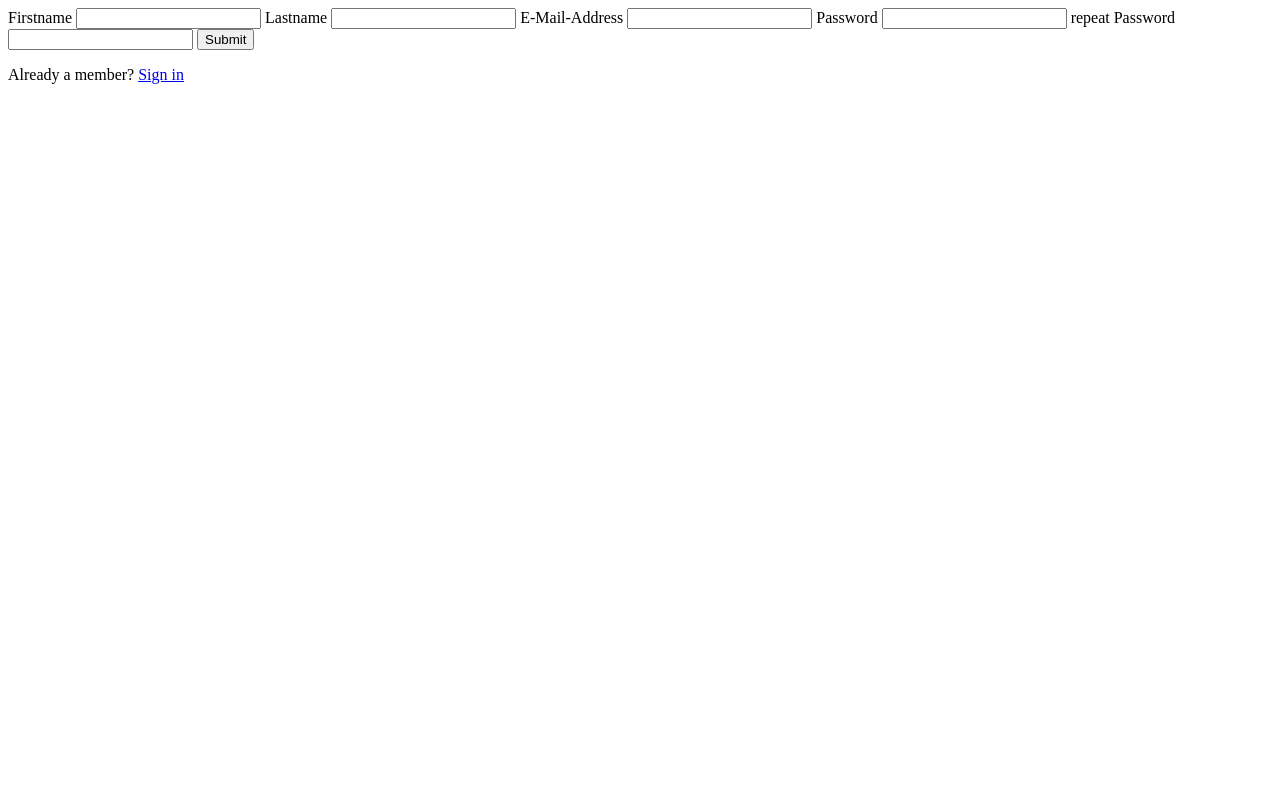
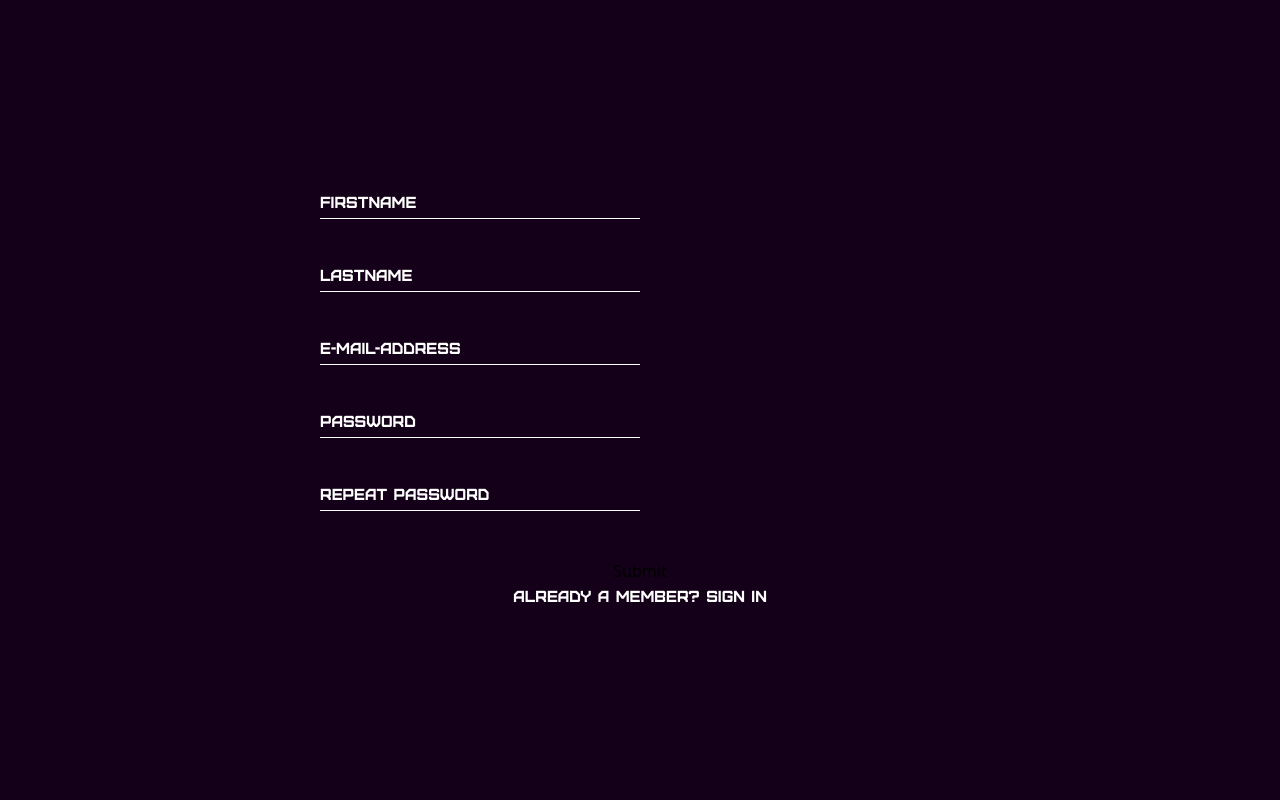
Before and after one commit to JonTron23/Binary, a PHP site: page /register.php in a window 1280 px wide. Run offline with PHP 8.4, Linux system fonts and the light colour scheme; some libraries are stand-ins or nearby versions.

Commit message:
registration implementation and design
without database

```diff
--- a/files/css/style.css
+++ b/files/css/style.css
@@ -178,21 +178,35 @@ label a {
     text-decoration: none;
     cursor: pointer;
   }
-  .login_input_box {
+  .login_input_box,
+  .register_input_box {
     position: relative;
   }
-  .login_input {
+  .register_input_box {
+      margin-bottom: 3rem;
+  }
+  .register_label {
+      left: 0;
+  }
+  .register_input {
+      width: 50%;
+  }
+  .login_input,
+  .register_input {
     border-bottom: white 1px solid;
     background: none;
     color: white;
   }
-  .login_label {
+  .login_label,
+  .register_label {
       position: absolute;
       margin: 0 !important;
       top: -20%;
   }
   .login_input:focus ~ label,
-  .login_input:valid ~ label
+  .login_input:valid ~ label,
+  .register_input:focus ~ label,
+  .register_input:valid ~ label
   {
       top: -100%;
   }
--- a/login.php
+++ b/login.php
@@ -15,9 +15,9 @@
 
     if($user !== false && password_verify($password, $user['password'])) {
         $_SESSION['userid'] = $user['id'];
-        die('Login succeed')
+        die('Login succeed');
     } else {
-        $errorMessage = "E-Mail or Password is invalid"
+        $errorMessage = "E-Mail or Password is invalid";
     }
 
     ?>
--- a/register.php
+++ b/register.php
@@ -4,9 +4,12 @@
     <meta charset="UTF-8">
     <meta http-equiv="X-UA-Compatible" content="IE=edge">
     <meta name="viewport" content="width=device-width, initial-scale=1.0">
+    <link rel="stylesheet" href="files/css/style.css">
+    <link rel="stylesheet" href="https://cdnjs.cloudflare.com/ajax/libs/font-awesome/6.1.1/css/all.min.css" integrity="sha512-KfkfwYDsLkIlwQp6LFnl8zNdLGxu9YAA1QvwINks4PhcElQSvqcyVLLD9aMhXd13uQjoXtEKNosOWaZqXgel0g==" crossorigin="anonymous" referrerpolicy="no-referrer" />
+    <script src="https://cdn.tailwindcss.com"></script>
     <title>Document</title>
 </head>
-<body>
+<body class="flex flex-col justify-center items-center h-screen">
     <?php
         $error = '';
         $fname = $lname = $email = $password = $rpassword = '';
@@ -34,22 +37,32 @@
             }
     ?>
 
-    <form action="" method="post">
-        <label for="fname">Firstname</label>
-            <input type="text" id="fname" name="fname" value="<?php echo $fname ?>">
-        <label for="lname">Lastname</label>
-            <input type="text" id="lname" name="lname"  value="<?php echo $lname ?>">
-        <label for="email">E-Mail-Address</label>
-            <input type="email" id="email" name="email" pattern="([a-z0-9\+_\-]+)(\.[a-z0-9\+_\-]+)*@([a-z0-9\-]+\.)+[a-z]{2,}$" value="<?php echo $email ?>" required>
-        <label for="password">Password</label>
-            <input type="password" id="password" name="password" pattern="(?=.*\d)(?=.*[a-z])(?=.*[A-Z]).{8,}" required>
-        <label for="rpassword">repeat Password</label>
-        <input type="password" id="rpassword" name="rpassword" pattern="(?=.*\d)(?=.*[a-z])(?=.*[A-Z]).{8,}" required>
-            <input type="submit" value="Submit" id="submit">
+    <form class="flex flex-col w-1/2" action="" method="post">
+        <div class="register_input_box">
+            <input class="register_input" type="text" id="fname" name="fname" value="<?php echo $fname ?>" required>
+            <label class="register_label" for="fname">Firstname</label>
+        </div>
+        <div class="register_input_box">
+            <input class="register_input" type="text" id="lname" name="lname"  value="<?php echo $lname ?>" required>
+            <label class="register_label" for="lname">Lastname</label>
+        </div>
+        <div class="register_input_box">
+            <input class="register_input" type="email" id="email" name="email" pattern="([a-z0-9\+_\-]+)(\.[a-z0-9\+_\-]+)*@([a-z0-9\-]+\.)+[a-z]{2,}$" value="<?php echo $email ?>" required>
+            <label class="register_label" for="email">E-Mail-Address</label>
+        </div>
+       <div class="register_input_box">
+           <input class="register_input" type="password" id="password" name="password" pattern="(?=.*\d)(?=.*[a-z])(?=.*[A-Z]).{8,}" required>
+           <label class="register_label" for="password">Password</label>
+       </div>
+       <div class="register_input_box">
+           <input class="register_input" type="password" id="rpassword" name="rpassword" pattern="(?=.*\d)(?=.*[a-z])(?=.*[A-Z]).{8,}" required>
+           <label class="register_label" for="rpassword">repeat Password</label>
+       </div>
+        <input type="submit" value="Submit" id="submit">
     </form>
 
     <p>
-  		Already a member? <a href="login.php">Sign in</a>
+  		Already a member? <a href="index.php">Sign in</a>
   	</p>
 
 
```
Also changed, not shown: impressum.php (+14 -0 lines), index.php (+12 -0 lines).
